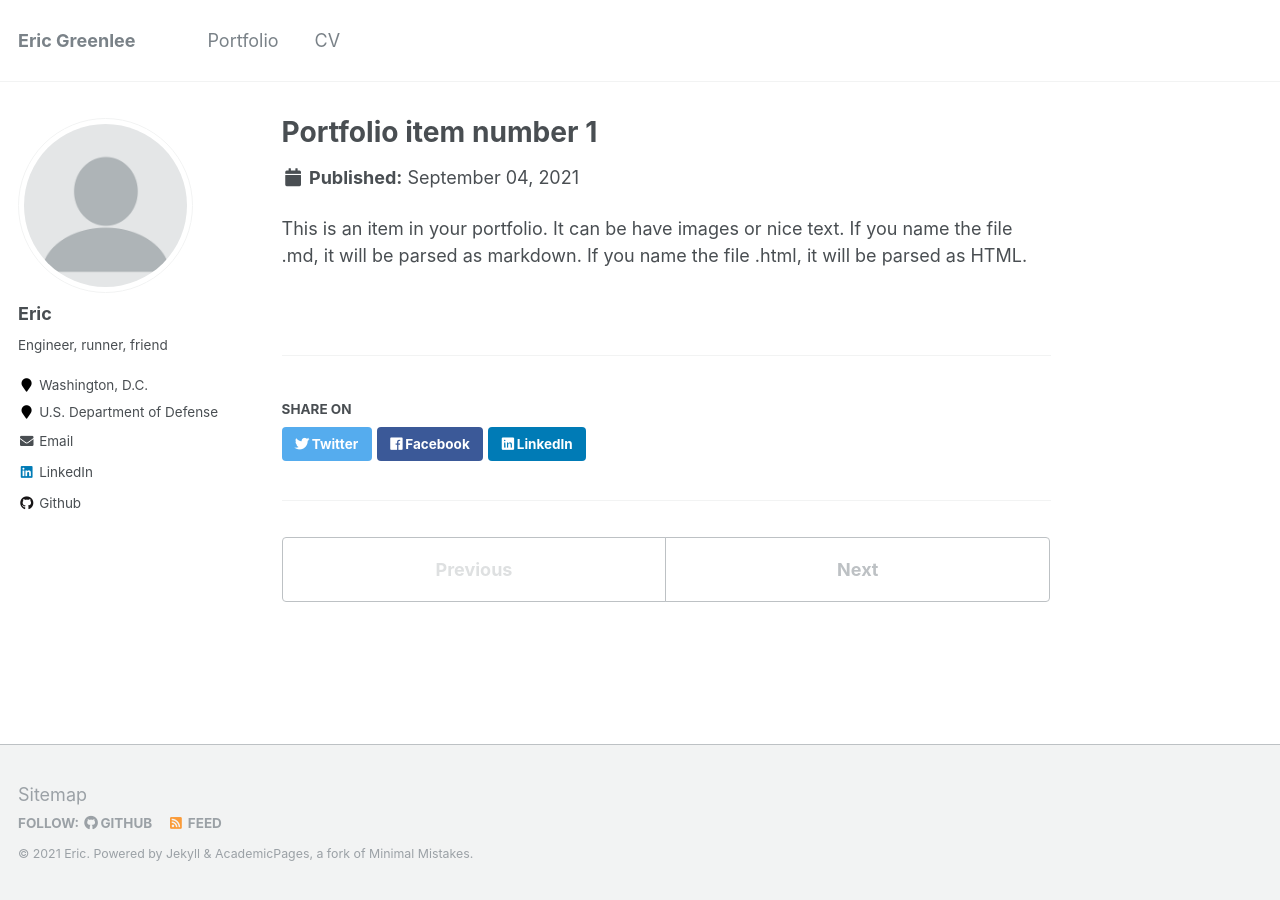
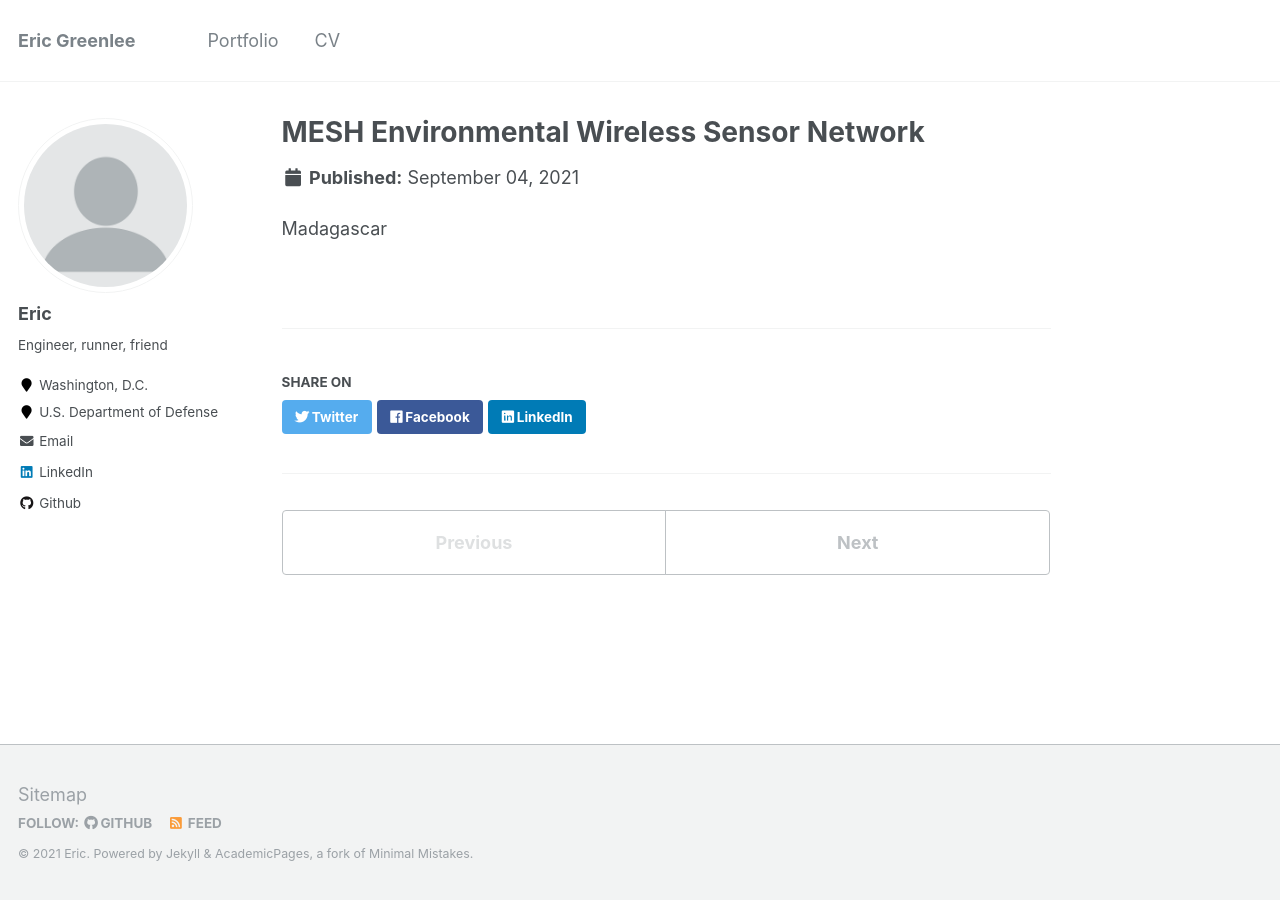
Before and after one commit to EricGreenlee/EricGreenlee.github.io, a Jekyll site: the page built from _portfolio/portfolio-1.md, in a window 1280 px wide. Built offline with Jekyll 4.4.1, drawn with Linux system fonts in a browser that asks for light colours.

Commit message:
portfolio

```diff
--- a/_portfolio/portfolio-1.md
+++ b/_portfolio/portfolio-1.md
@@ -1,7 +1,7 @@
 ---
-title: "Portfolio item number 1"
-excerpt: "Short description of portfolio item number 1<br/><img src='/images/500x300.png'>"
+title: "MESH Environmental Wireless Sensor Network"
+excerpt: "Low-cost node to periodically collect environmental data, wirelessly aggregate it through nearby nodes, and upload it to the internet<br/><img src='/images/MESH_Logo_v2.png'>"
 collection: portfolio
 ---
 
-This is an item in your portfolio. It can be have images or nice text. If you name the file .md, it will be parsed as markdown. If you name the file .html, it will be parsed as HTML.
+Madagascar
```
Also changed, not shown: images/MESH_Logo_v2.png (added), 1 other file.
